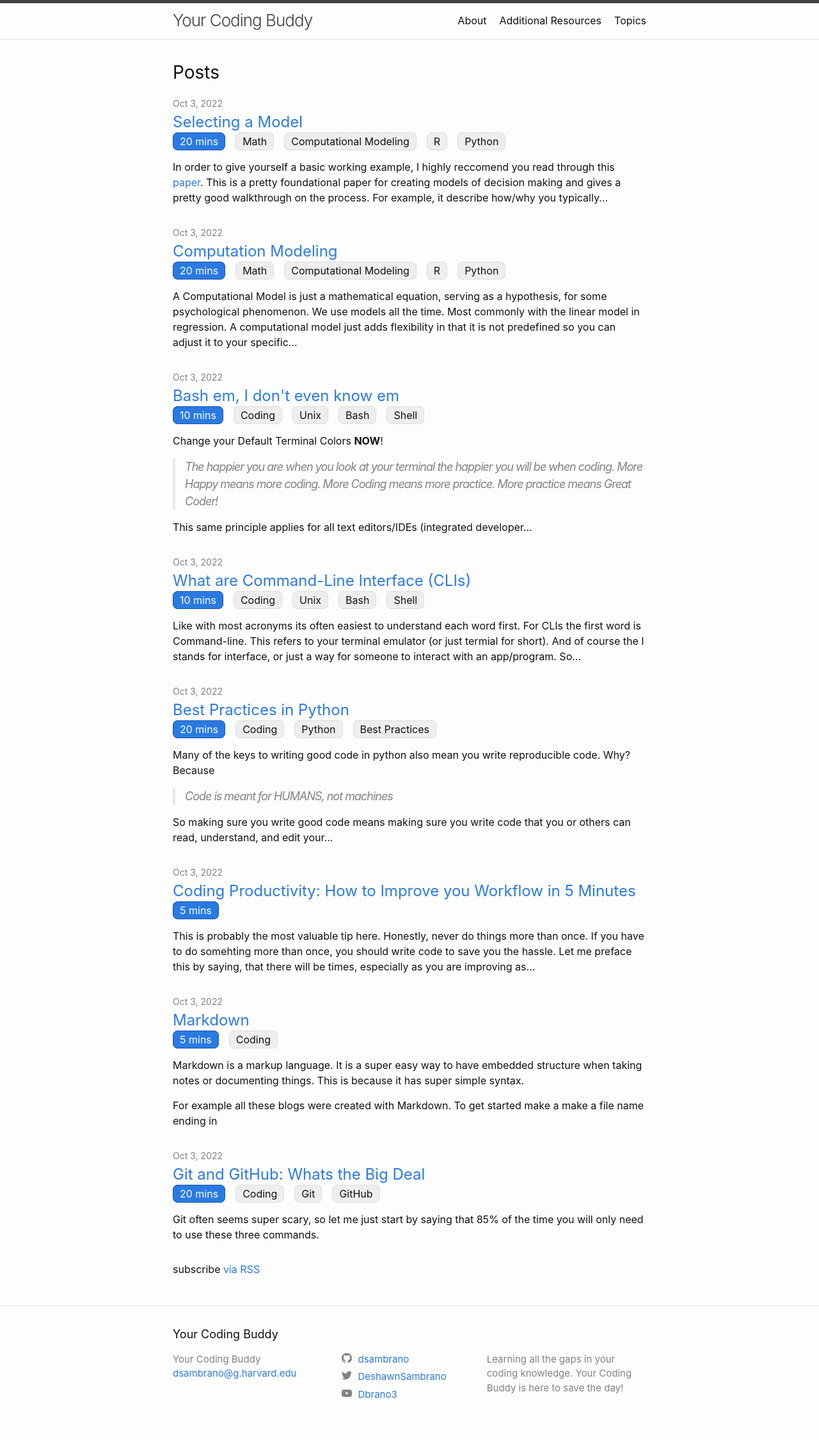
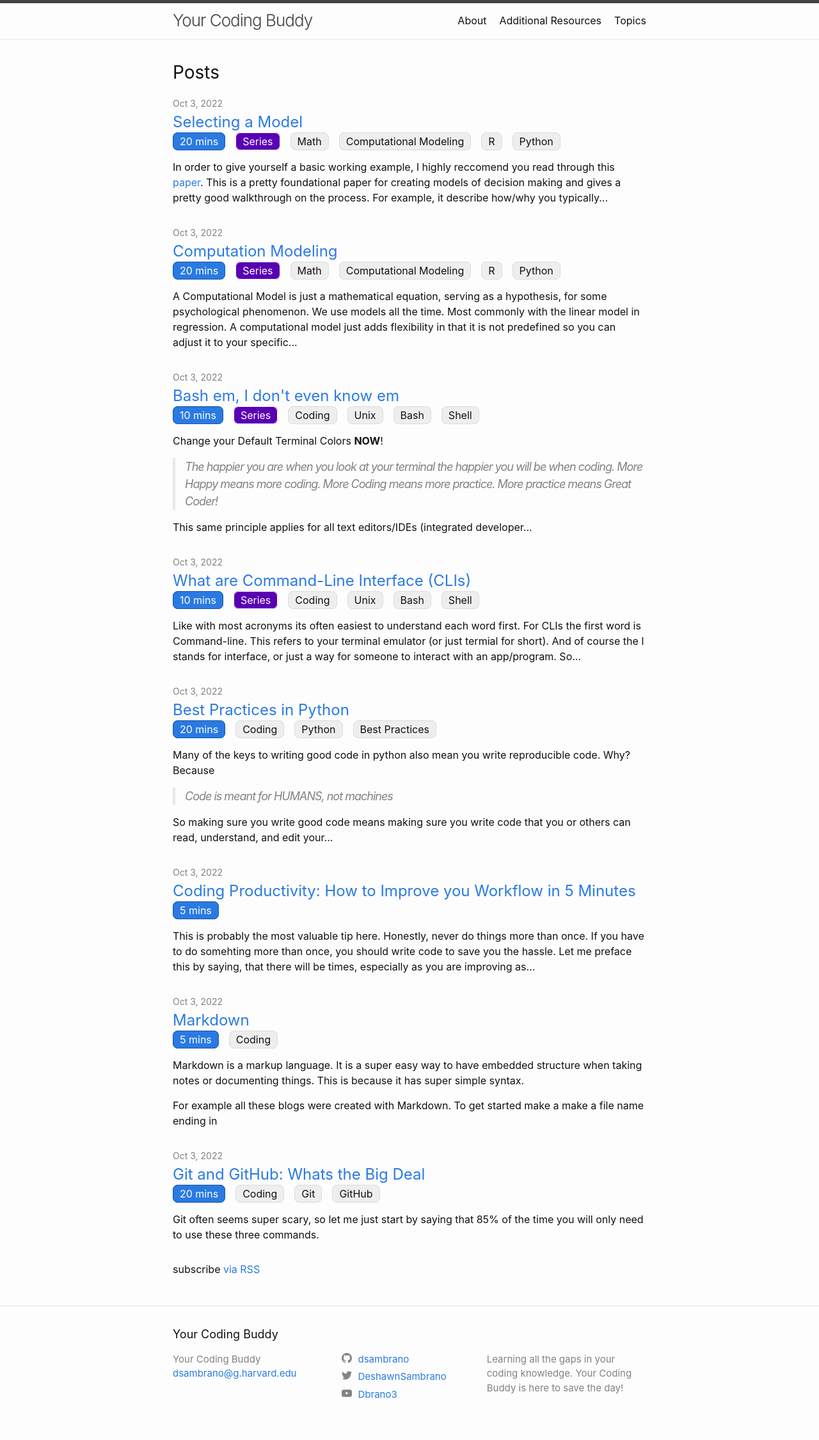
Before and after one commit to dsambrano/good_coding_practices, a Jekyll site: the page built from index.markdown, in a window 1280 px wide. Shown: the whole page at 64% size. Built offline with Jekyll 4.4.1, drawn with Linux system fonts in a browser that asks for light colours.

Commit message:
Adding Series Label to Home Page

```diff
--- a/_layouts/home.html
+++ b/_layouts/home.html
@@ -22,12 +22,12 @@ layout: default
           </a>
         </h3>
         <div class='post-decorations'>
-          {% if post.time %}<span class="time bubble">{{ post.time }} mins</span>{% endif %}{% for tag in post.tags %}<span class='tag bubble'>{{tag | split: "-" | join: " " }}</span>{% endfor %}
+          {% if post.time %}<span class="time bubble">{{ post.time }} mins</span>{% endif %}{% if post.series %}<span class="series bubble">Series</span>{% endif %}{% for tag in post.tags %}<span class='tag bubble'>{{tag | split: "-" | join: " " }}</span>{% endfor %}
         </div>
         {%- if site.show_excerpts -%}
           <!-- Taken from: https://cjshelton.github.io/blog/2019/05/27/customising-jekyll-excerpt-start.html -->
           {% assign excerptParts = post.excerpt | split: "<!-- excerpt-start -->" %}
-          {{ excerptParts[1] | replace: "\n" " " | truncatewords: 50 }}
+          {{ excerptParts[1] | replace: "\n" " "| truncatewords: 50 }}
         {%- endif -%}
       </li>
       {%- endfor -%}
--- a/assets/main.scss
+++ b/assets/main.scss
@@ -40,6 +40,7 @@ img {
 }
 
 .bubble {
+    display: inline;
     padding-left: 10px;
     padding-right: 10px;
     padding-top: 3px;
@@ -47,6 +48,12 @@ img {
     margin-right: 1em;
     border-radius: .5em;
     border: 1px solid #ddd;
+}
+
+.series {
+    background-color: var(--purple);
+    color: white;
+    border-color: white;
 }
 
 .time {
```
Also changed, not shown: 4 other files.
